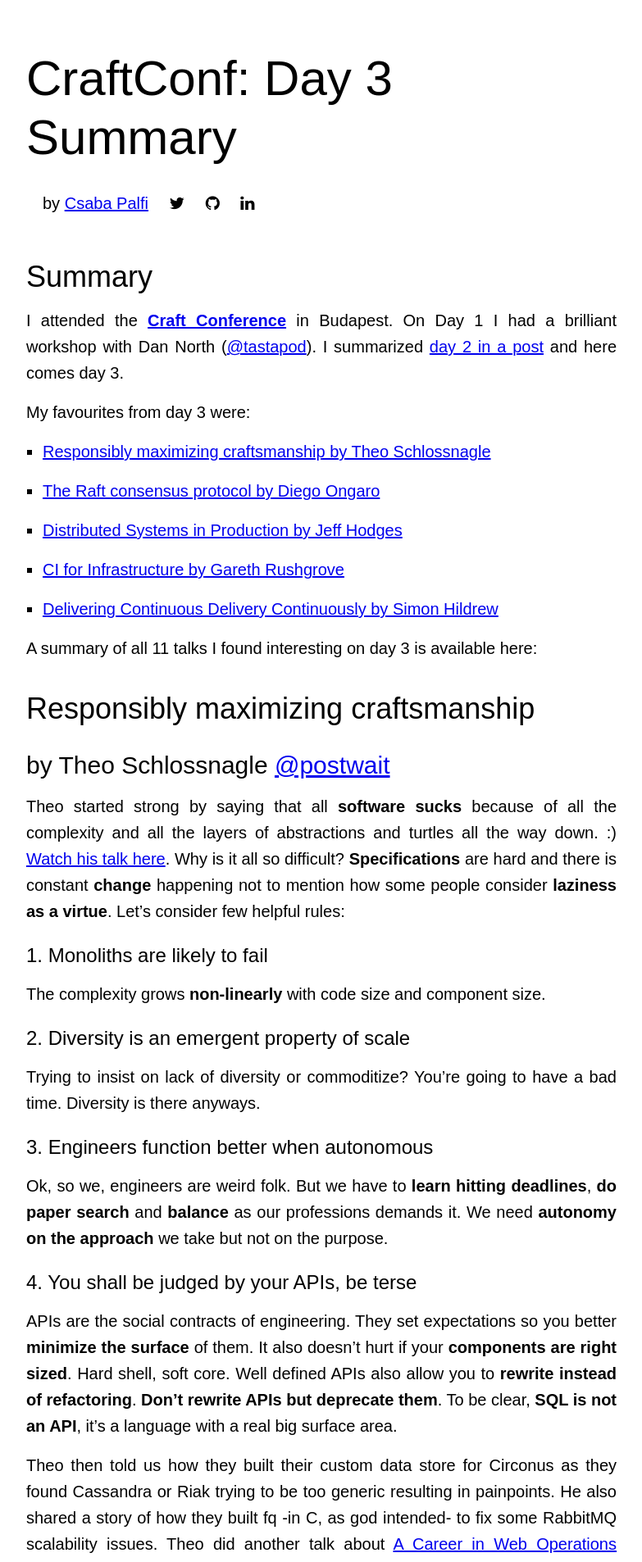
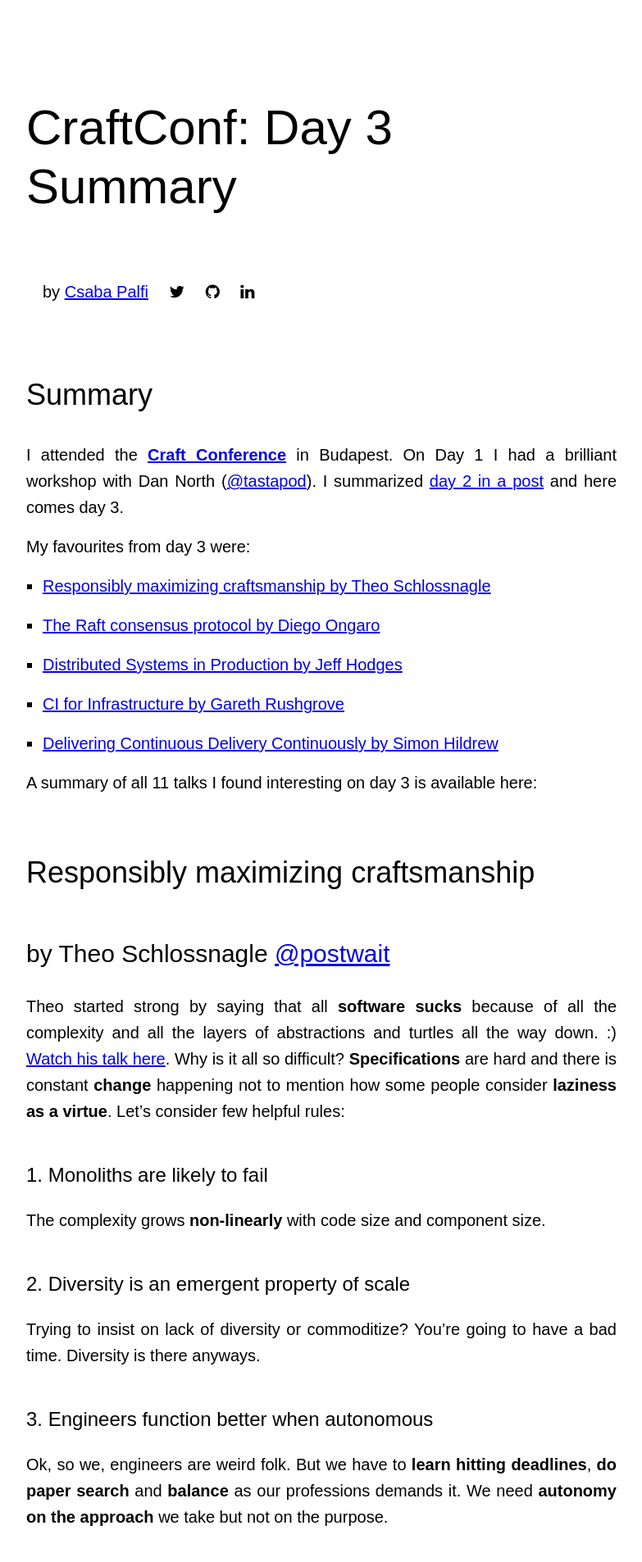
Before and after one commit to dublado/csabapalfi.github.io, a Jekyll site: the page built from _posts/2014-04-25-craftconf-day-3.md, in a window 1280 px wide. Shown: the top 1906 px of the page at 82% size, without its empty margins (248-1031 px from the left). Built offline with Jekyll 4.4.1, drawn with Linux system fonts in a browser that asks for light colours; some web fonts are replaced; Markdown is read by kramdown in place of the engine named in the settings.

Commit message:
more whitespace

```diff
--- a/assets/main.css
+++ b/assets/main.css
@@ -28,8 +28,8 @@ h2,
 h3,
 h4 {
   font: 3em/1.2em 'Monserrat', sans-serif;
-  margin-top: 1em;
-  margin-bottom: 0.2em;
+  margin-top: 2em;
+  margin-bottom: 1em;
 }
 
 h2 {
@@ -72,6 +72,10 @@ nav li:first-child {
 
 header nav {
   margin-left: 20px;
+}
+
+nav {
+    margin-bottom: 40px;
 }
 
 footer nav {
```
